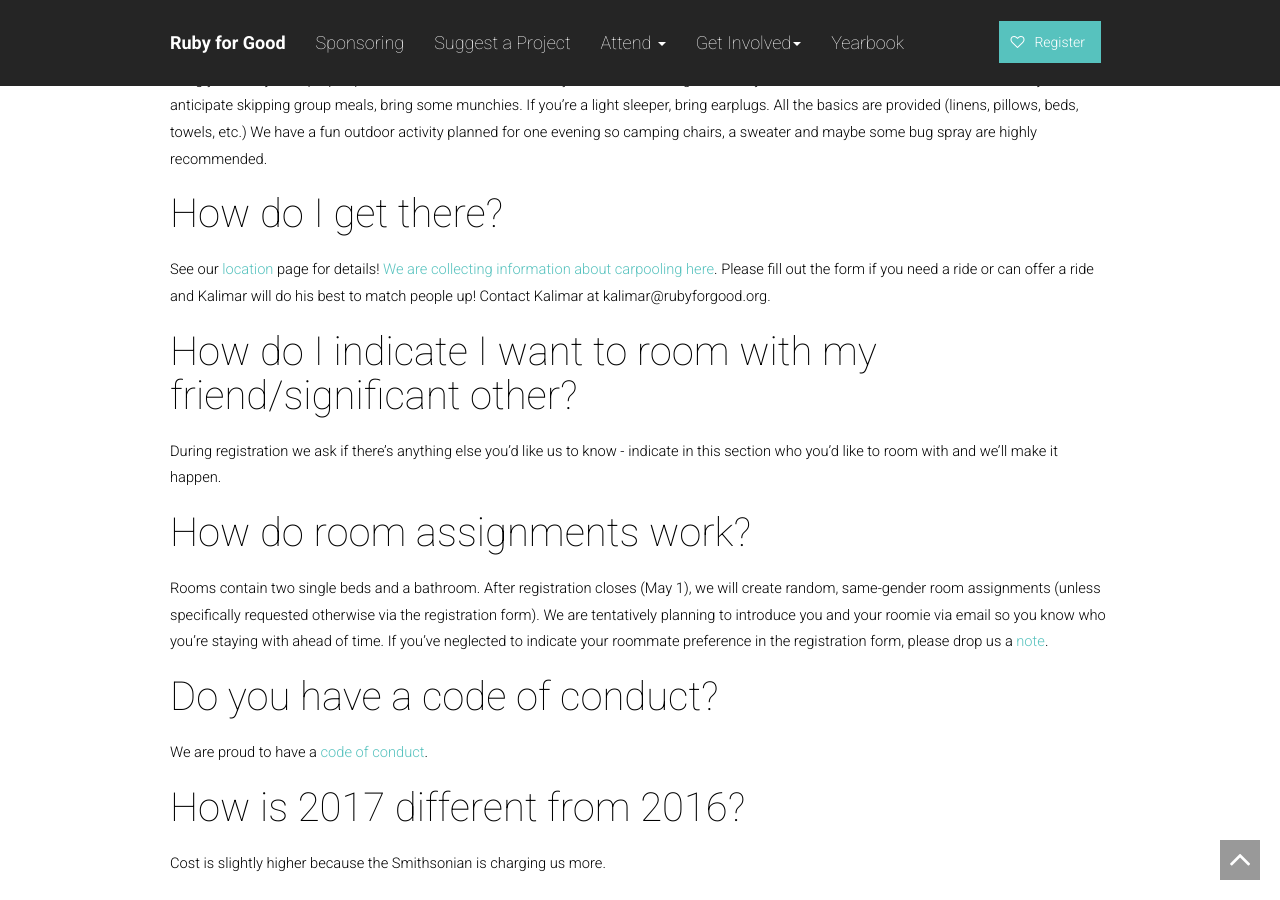
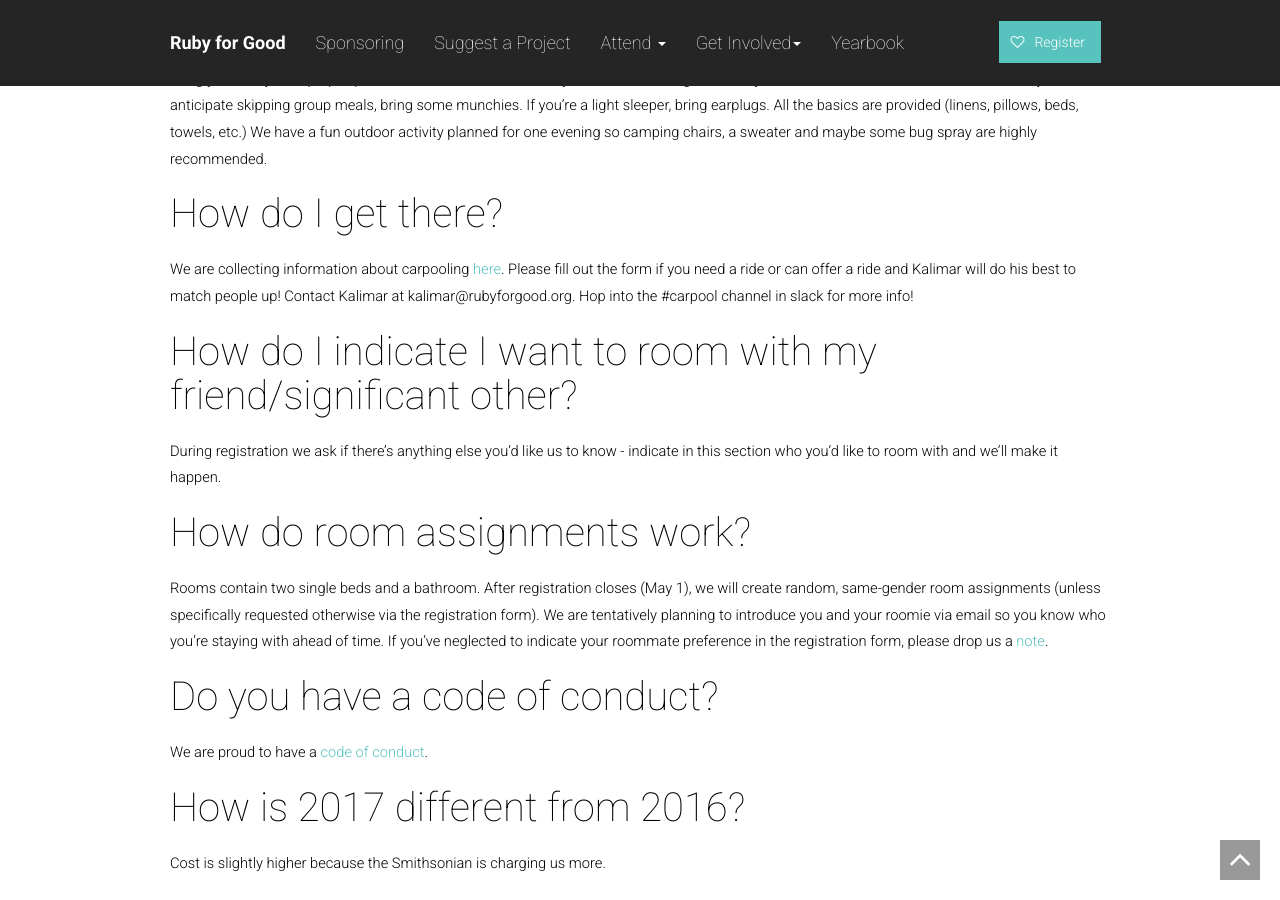
Before and after one commit to rubyforgood/rubyforgood.org--old, a Jekyll site: the page built from faq.md, in a window 1280 px wide and 900 px high, scrolled down 3927 px. Built offline with Jekyll 4.4.1, drawn with Linux system fonts in a browser that asks for light colours; our own code applies the rules of GitHub Pages for plain Markdown files.

Commit message:
Update faq.md

```diff
--- a/faq.md
+++ b/faq.md
@@ -118,7 +118,7 @@
 
 ##### How do I get there?
 
-See our <a href="/location">location</a> page for details! <a href="https://docs.google.com/forms/d/1aA0fJbbmxYW3lTqP6A7zLOnZbECzCd5d9f7L9ok_jLI/viewform?c=0&w=1">We are collecting information about carpooling here</a>. Please fill out the form if you need a ride or can offer a ride and Kalimar will do his best to match people up! Contact Kalimar at kalimar@rubyforgood.org.
+We are collecting information about carpooling [here](https://docs.google.com/spreadsheets/d/1nq7XrtqABpowMnNPPVbcRShYPwgfveUjF4TZu5CdCIU/edit). Please fill out the form if you need a ride or can offer a ride and Kalimar will do his best to match people up! Contact Kalimar at kalimar@rubyforgood.org. Hop into the #carpool channel in slack for more info!
 
 ##### How do I indicate I want to room with my friend/significant other?
 
```
